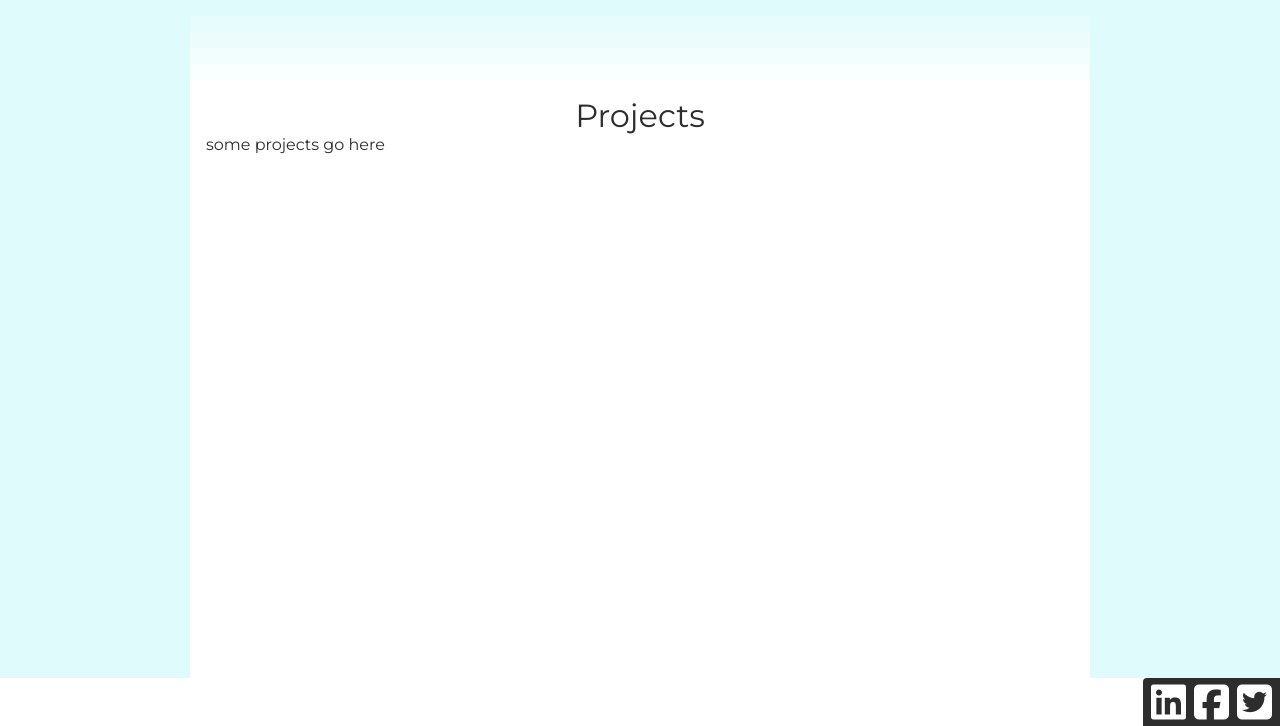
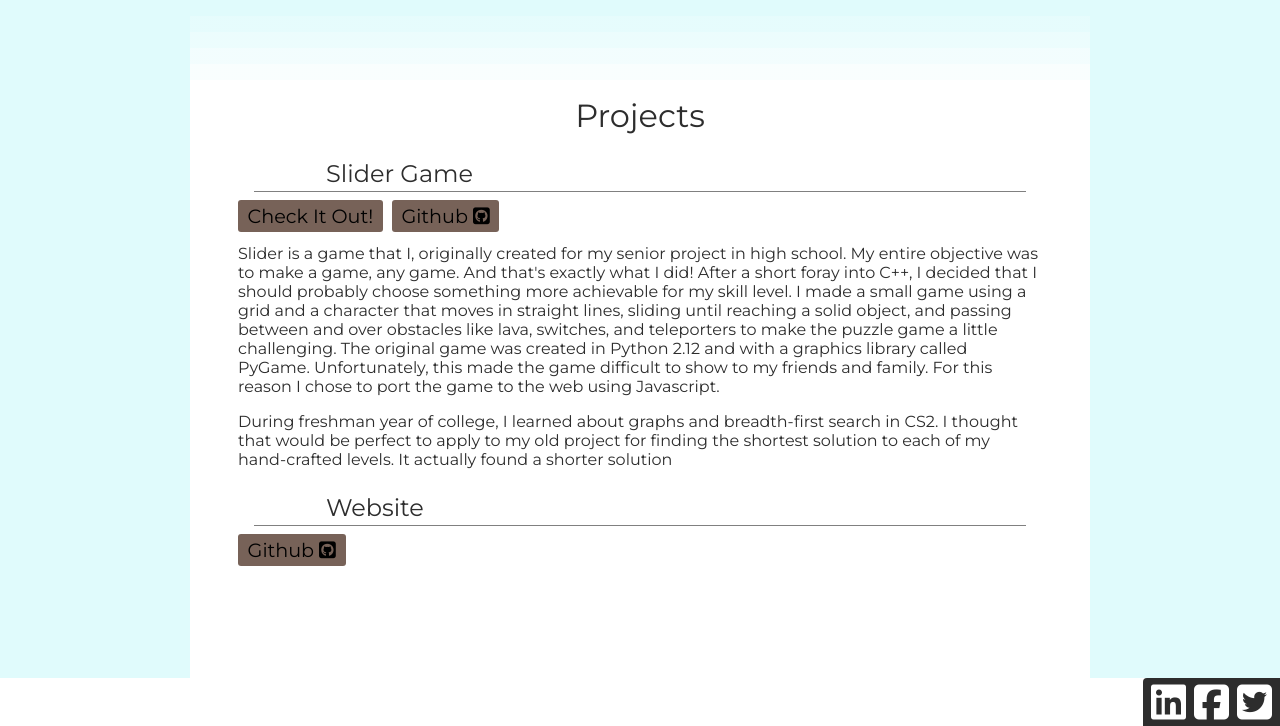
Before and after one commit to thecreatorguy/website, a CodeIgniter app: page /database/projects in a window 1280 px wide. Shown: the part 74-800 px from the top of the page. Run offline with CodeIgniter, Linux system fonts and the light colour scheme; some libraries are stand-ins or nearby versions.

Commit message:
started on projects page

```diff
--- a/application/config/routes.php
+++ b/application/config/routes.php
@@ -52,6 +52,8 @@ defined('BASEPATH') or exit('No direct script access allowed');
 
 $route['default_controller']   = 'pages';
 $route['message']              = 'message/send';
+$route['projects']             = 'pages/view/projects';
+$route['projects/(:any)']      = 'projects/view/$1';
 $route['(:any)']               = 'pages/view/$1';
 $route['index_page']           = '';
 $route['404_override']         = '';
--- a/application/controllers/Pages.php
+++ b/application/controllers/Pages.php
@@ -16,7 +16,6 @@ class Pages extends CI_Controller
         'confirmation' => 'Confirmation',
         'slider'       => 'Slider Game',
         'resume'       => 'Resume',
-
     ];
 
     // Path to where partial templates are located
--- a/application/views/partials/pages/contact.phtml
+++ b/application/views/partials/pages/contact.phtml
@@ -7,7 +7,7 @@
             <label for="form-email">Email</label>
             <input type="email" id="form-email" name="email" required pattern="\b[a-zA-Z0-9._%+-]+@[a-zA-Z0-9.-]+\.[a-zA-Z]{2,}\b">
             <label for="form-message">Message</label>
-            <textarea id="form-message" name="message" rows=25 required></textarea>
+            <textarea id="form-message" name="message" rows=22 required placeholder="Write your message here..."></textarea>
             <button type="submit">Send <i class="fas fa-paper-plane"></i></button>
         </form>
     </div>
--- a/application/views/partials/pages/projects.phtml
+++ b/application/views/partials/pages/projects.phtml
@@ -1 +1,27 @@
-<p>some projects go here</p>
+<div class="project">
+    <h2>Slider Game</h2>
+    <div class="links">
+        <a href="/projects/slider">Check It Out!</a>
+        <a href="https://github.com/thecreatorguy/slider-game">Github <i class="fab fa-github-square"></i></a>
+    </div>
+    <p>
+        Slider is a game that I, originally created for my senior project in high school. My entire objective was to
+        make a game, any game. And that's exactly what I did! After a short foray into C++, I decided that I should
+        probably choose something more achievable for my skill level. I made a small game using a grid and a character
+        that moves in straight lines, sliding until reaching a solid object, and passing between and over obstacles
+        like lava, switches, and teleporters to make the puzzle game a little challenging. The original game was
+        created in Python 2.12 and with a graphics library called PyGame. Unfortunately, this made the game difficult
+        to show to my friends and family. For this reason I chose to port the game to the web using Javascript.
+    </p>
+    <p>
+        During freshman year of college, I learned about graphs and breadth-first search in CS2. I thought that
+        would be perfect to apply to my old project for finding the shortest solution to each of my hand-crafted
+        levels. It actually found a shorter solution
+    </p>
+</div>
+<div class="project">
+    <h2>Website</h2>
+    <div class="links">
+        <a href="">Github <i class="fab fa-github-square"></i></a>
+    </div>
+</div>
--- a/application/views/slider.phtml
+++ b/application/views/slider.phtml
@@ -4,9 +4,9 @@
 	<meta charset="utf-8">
 	<meta name="viewport" content="width=device-width, initial-scale=1.0">
 	<title>Slider</title>
-	<link rel="shortcut icon" href="assets/images/favicon.ico">
-	<link rel="stylesheet" type="text/css" href="assets/css/slider.css">
-	<script type="text/javascript" src="assets/js/slider.js"></script>
+	<link rel="shortcut icon" href="/assets/images/favicon.ico">
+	<link rel="stylesheet" type="text/css" href="/assets/css/slider.css">
+	<script type="text/javascript" src="/assets/js/slider.js"></script>
 </head>
 <body>
 	<h1>Slider</h1>
--- a/public_html/assets/css/contact.css
+++ b/public_html/assets/css/contact.css
@@ -223,7 +223,7 @@ main h1 {
   align-items: center;
   display: grid;
   grid-template-columns: 5em 1fr;
-  grid-template-rows: repeat(3, 3em) 1fr 2em;
+  grid-template-rows: repeat(3, 3em) 1fr 3em;
 }
 #form-container form label {
   justify-self: center;
@@ -251,6 +251,7 @@ main h1 {
   resize: none;
 }
 #form-container form button {
+  align-self: end;
   background-color: #776258;
   border: none;
   border-radius: 3px;
--- a/public_html/assets/css/projects.css
+++ b/public_html/assets/css/projects.css
@@ -176,4 +176,58 @@ main h1 {
   text-align: center;
 }
 
+.project .links {
+  margin: 0.5em 0 1em 2em;
+}
+@media only screen and (max-width: 900px) {
+  .project .links {
+    margin-left: 0;
+    text-align: center;
+  }
+}
+.project a {
+  background-color: #776258;
+  border-radius: 3px;
+  color: black;
+  font-size: 1.2em;
+  padding: 0.2em 0.5em;
+  text-decoration: none;
+  transition: background-color 0.5s;
+}
+.project a:hover, .project a:focus {
+  background-color: #4CB1FF;
+}
+.project a + a {
+  margin-left: 0.25em;
+}
+.project h2 {
+  font-weight: normal;
+  padding-bottom: 3px;
+  padding-left: 3em;
+  margin: 1em 2em 0.5em;
+  border-bottom: 1px solid gray;
+}
+@media only screen and (max-width: 900px) {
+  .project h2 {
+    padding-left: 0;
+    text-align: center;
+  }
+}
+.project p {
+  padding: 0 2em;
+}
+@media only screen and (max-width: 900px) {
+  .project p {
+    padding: 0;
+  }
+}
+@media only screen and (max-width: 500px) {
+  .project p {
+    font-size: 0.9em;
+  }
+}
+.project p + p {
+  margin-top: 1em;
+}
+
 /*# sourceMappingURL=projects.css.map */
--- a/resources/css/contact.scss
+++ b/resources/css/contact.scss
@@ -37,7 +37,7 @@
         align-items: center;
         display: grid;
         grid-template-columns: 5em 1fr;
-        grid-template-rows: repeat(3, 3em) 1fr 2em;
+        grid-template-rows: repeat(3, 3em) 1fr 3em;
         label {
             justify-self: center;
             &:nth-of-type(3) {
@@ -64,6 +64,7 @@
             resize: none;
         }
         button {
+            align-self: end;
             background-color: $secondary-color;
             border: none;
             border-radius: 3px;
--- a/resources/css/projects.scss
+++ b/resources/css/projects.scss
@@ -1,5 +1,49 @@
 @import 'globals/page';
 
-main {
-
+.project {
+    .links {
+        margin: 0.5em 0 1em 2em;
+        @media only screen and (max-width: $content-width) {
+            margin-left: 0;
+            text-align: center;
+        }
+    }
+    a {
+        background-color: $secondary-color;
+        border-radius: 3px;
+        color: black;
+        font-size: 1.2em;
+        padding: 0.2em 0.5em;
+        text-decoration: none;
+        transition: background-color 0.5s;
+        &:hover, &:focus {
+            background-color: $primary-color;
+        }
+        &+a {
+            margin-left: 0.25em;
+        }
+    }
+    h2 {
+        font-weight: normal;
+        padding-bottom: 3px;
+        padding-left: 3em;
+        margin: 1em 2em 0.5em;
+        border-bottom: 1px solid gray;
+        @media only screen and (max-width: $content-width) {
+            padding-left: 0;
+            text-align: center;
+        }
+    }
+    p {
+        padding: 0 2em;
+        @media only screen and (max-width: $content-width) {
+            padding: 0;
+        }
+        @media only screen and (max-width: $narrow-width) {
+            font-size: 0.9em;
+        }
+        &+p {
+            margin-top: 1em;
+        }
+    }
 }
```
Also changed, not shown: application/controllers/Projects.php (added, +29 -0 lines), 2 other files.
